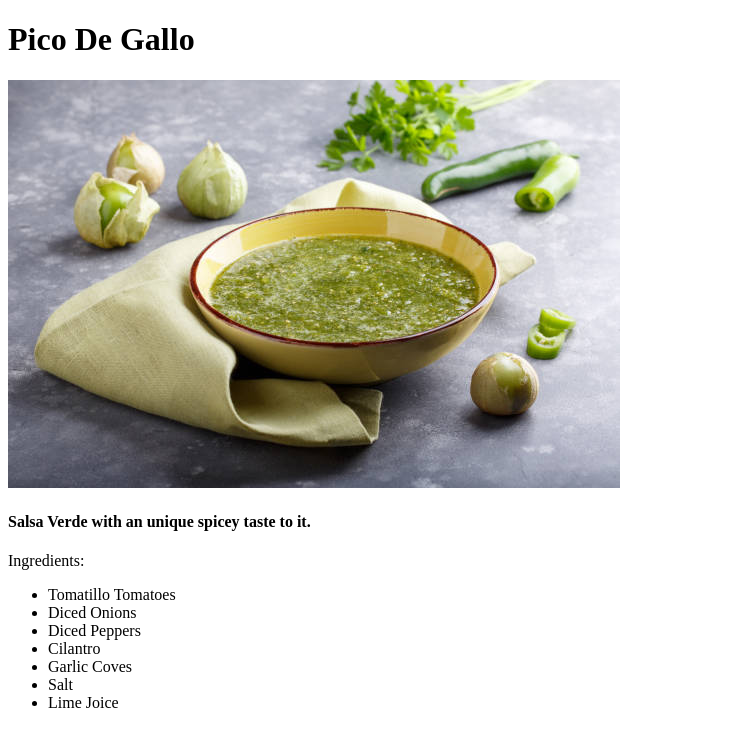
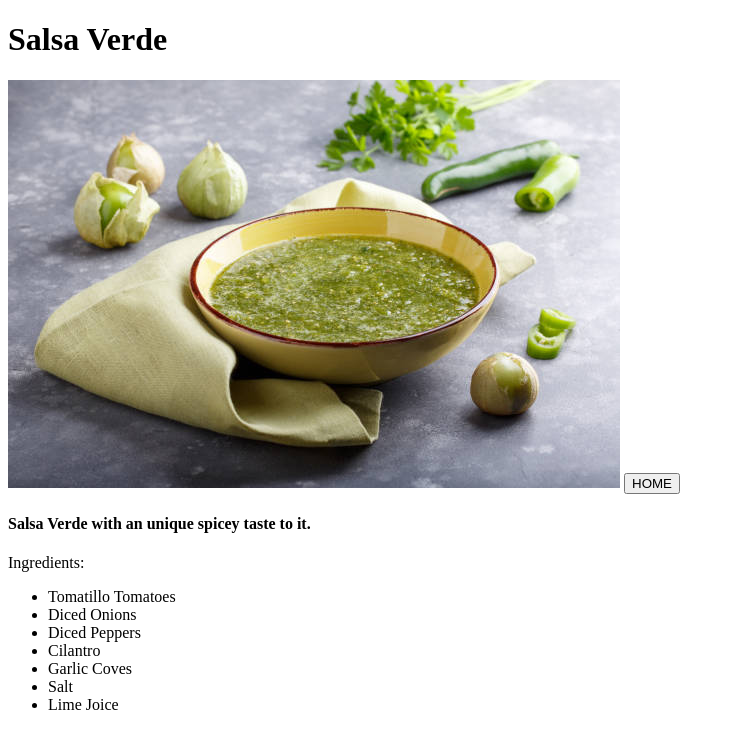
Before and after one commit to baylerblanchard/odin-recipes, a plain HTML site: page odin-recipes/salsa.html in a window 1280 px wide. Shown: the whole page, without its empty margins (0-735 px from the left). Drawn offline with Linux system fonts and the light colour scheme.

Commit message:
added home button to all recipe pages

```diff
--- a/odin-recipes/salsa.html
+++ b/odin-recipes/salsa.html
@@ -3,14 +3,15 @@
     <head>
         <meta charset="utf-8">
         <meta http-equiv="X-UA-Compatible" content="IE=edge">
-        <title></title>
+        <title>Salsa Verde</title>
         <meta name="description" content="">
         <meta name="viewport" content="width=device-width, initial-scale=1">
         <link rel="stylesheet" href="../style.css">
     </head>
     <body>
-        <h1>Pico De Gallo</h1>
+        <h1>Salsa Verde</h1>
         <img src="../images/salsa.png" alt="Some yummy pico de gallo.">
+        <button onclick="window.location.href = '../index.html';">HOME</button>
         <h4>Salsa Verde with an unique spicey taste to it.</h4>
         <h8>Ingredients: </h8>
         <ul>
```
Also changed, not shown: odin-recipes/pico.html (+1 -0 lines), odin-recipes/queso.html (+1 -0 lines).
